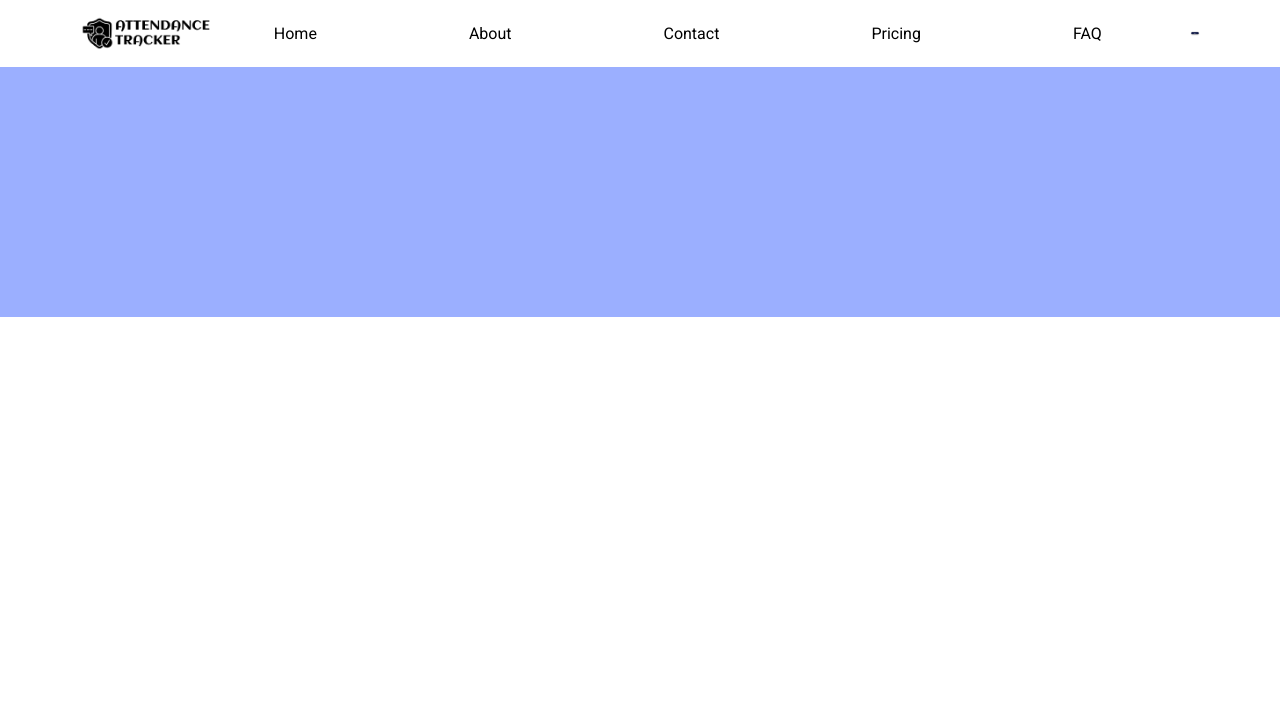
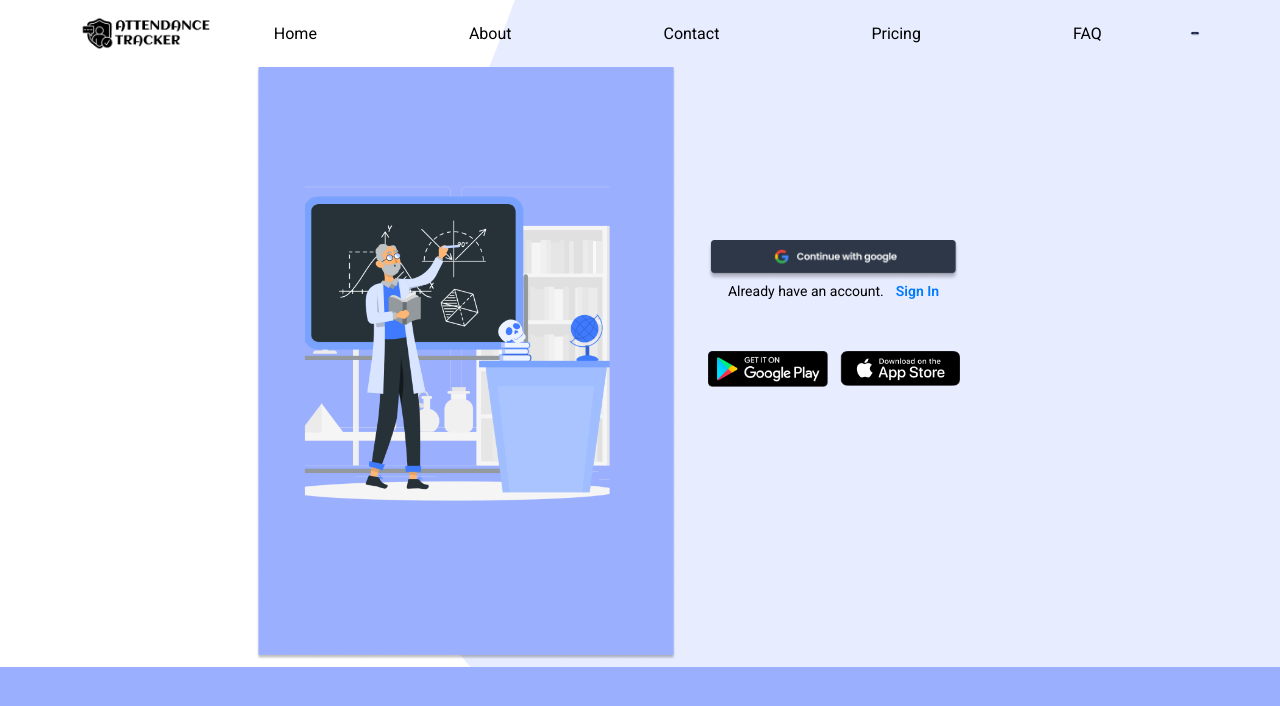
Before and after one commit to PDOX103/Attendance-Tracker, a React (Vite) app in the folder frontend/: page /signup-instructor in a window 1280 px wide. Shown: the top 706 px of the page. Built offline with nearby package versions, Linux system fonts and the light colour scheme.

Commit message:
Instructor Sign Up frontend page

```diff
--- a/frontend/src/Pages/SignUp_Instructor.jsx
+++ b/frontend/src/Pages/SignUp_Instructor.jsx
@@ -1,11 +1,74 @@
-import React from 'react'
+import React from "react";
+import { motion } from "framer-motion";
+import { Link, NavLink } from "react-router-dom";
 
 const SignUp_Instructor = () => {
   return (
-    <div>
+    <>
+      <div className="background-image">
+        <img src="/images/SignUp_back.png" alt="Background" />
+      </div>
 
-    </div>
-  )
-}
+      <section>
+        <div className="container grid-col-1 md:grid-cols-2 min-h-[600px]">
+          <div className="absolute left-64">
+            <motion.img
+              initial={{ opacity: 0, x: -100, rotate: 0 }}
+              animate={{ opacity: 1, x: 0, rotate: 0 }}
+              transition={{ duration: 1, delay: 0.2 }}
+              src="/images/ins_signup.png"
+              className="w-[420px]"
+            />
+          </div>
 
-export default SignUp_Instructor
+          <motion.div
+            className="absolute right-80 top-60 "
+            initial={{ opacity: 0, x: 0, rotate: 0 }}
+            whileInView={{ opacity: 1, x: 0, rotate: 0 }}
+            transition={{ duration: 1, delay: 0.2 }}
+            viewport={{ once: true, amount: 0.5 }}
+          >
+            <div className="hover:!scale-110 duration-300">
+              <img
+                src="/images/google-button2.png"
+                className="w-[253px] object-cover"
+              />
+            </div>
+
+            <div className="flex justify-center gap-3">
+              <h1 className="font-roboto text-sm">Already have an account.</h1>
+              <NavLink
+                to="/signin"
+                className="font-roboto font-semibold text-sm text-BLUE2"
+              >
+                Sign In
+              </NavLink>
+            </div>
+
+            <section>
+              <div className="container grid-col-1 md:grid-cols-2 min-h-[50px]"></div>
+            </section>
+
+            <div className="flex justify-center gap-3">
+              <div className="hover:!scale-110 duration-300">
+                <img
+                  src="/images/Google Play Badge.png"
+                  className="w-[120px] object-cover"
+                />
+              </div>
+
+              <div className="hover:!scale-110 duration-300">
+                <img
+                  src="/images/App Store Badge.png"
+                  className="w-[120px] object-cover"
+                />
+              </div>
+            </div>
+          </motion.div>
+        </div>
+      </section>
+    </>
+  );
+};
+
+export default SignUp_Instructor;
```
